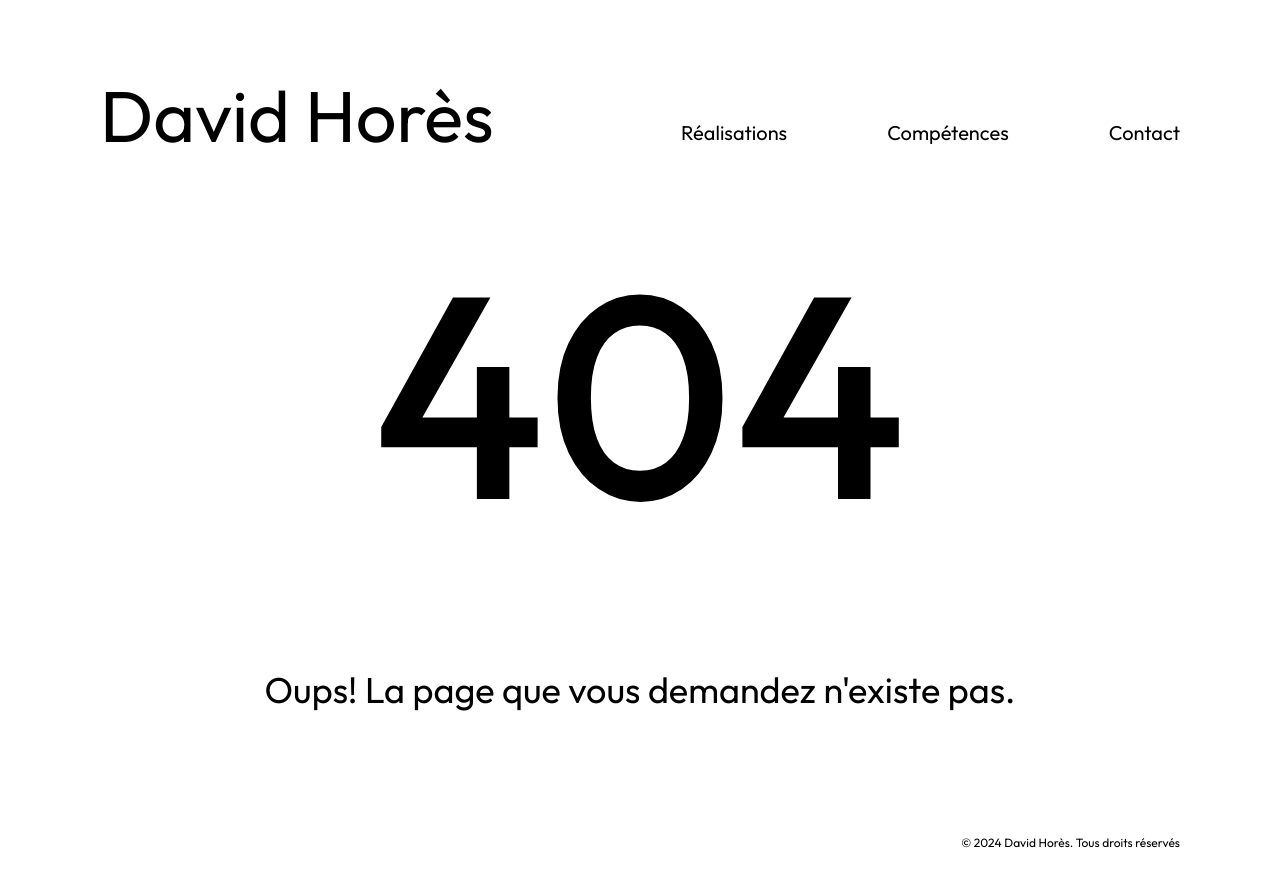
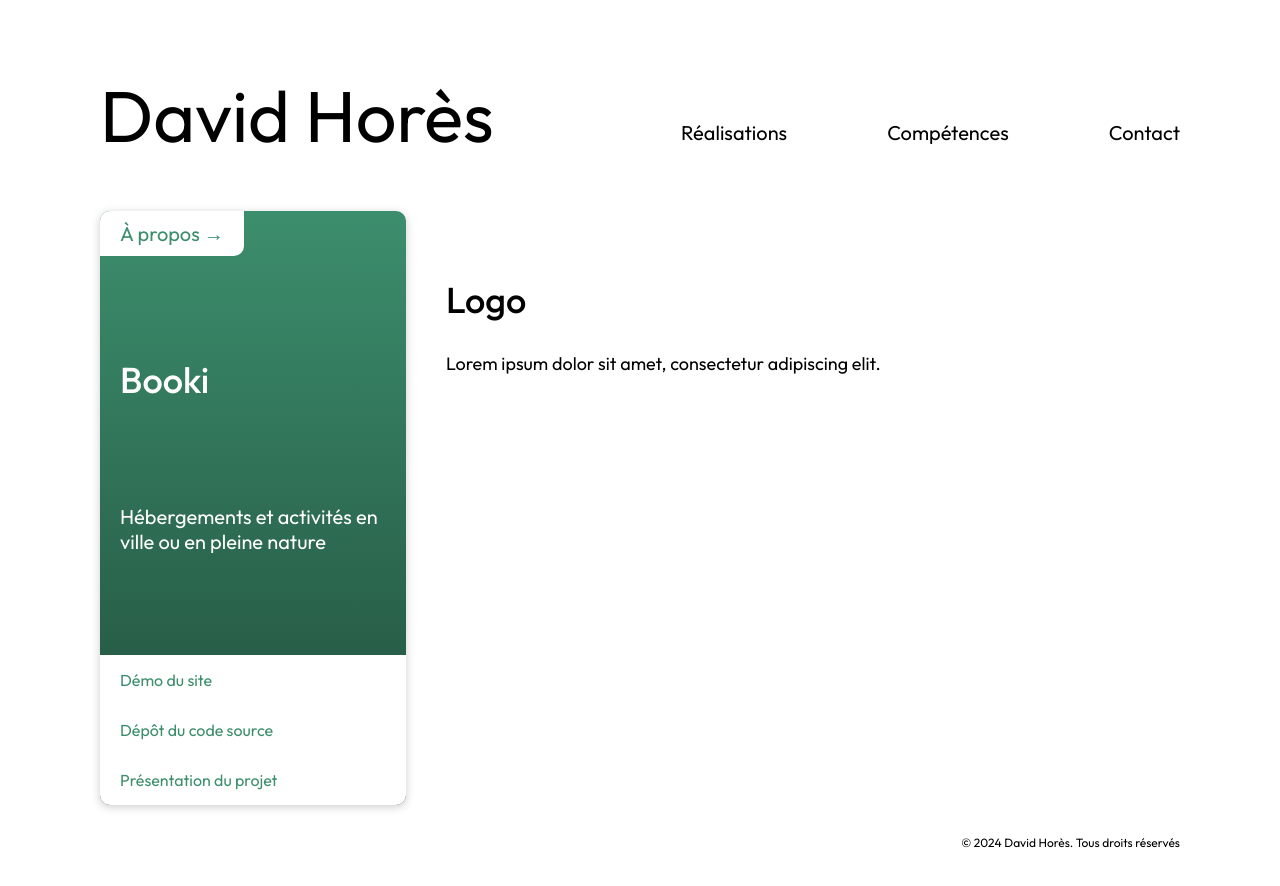
Before and after one commit to Dave25440/david-hores-portfolio, a React (Create React App) app: page /david-hores-portfolio/realisations/p2-booki in a window 1280 px wide. Before the commit this address had no page. Shown: the top 886 px of the page. Built offline with nearby package versions, Linux system fonts and the light colour scheme.

Commit message:
Create Project page with SCSS Module stylesheet and add it to AppRouter

```diff
--- a/src/components/AppRouter/index.jsx
+++ b/src/components/AppRouter/index.jsx
@@ -4,6 +4,7 @@ import Home from "../../pages/Home";
 import Projects from "../../pages/Projects";
 import Skills from "../../pages/Skills";
 import Contact from "../../pages/Contact";
+import Project from "../../pages/Project";
 import Career from "../../pages/Career";
 import Error from "../Error";
 
@@ -26,6 +27,10 @@ const AppRouter = () => {
                         element={<Contact />}
                     />
                     <Route
+                        path="/david-hores-portfolio/realisations/:id"
+                        element={<Project />}
+                    />
+                    <Route
                         path="/david-hores-portfolio/formation"
                         element={<Career />}
                     />
--- /dev/null
+++ b/src/pages/Project/Project.module.scss
@@ -0,0 +1,33 @@
+@use "../../styles/_mixins";
+@use "../../styles/_variables";
+
+.project {
+    @include mixins.grid(1fr 2.4fr, auto);
+
+    &__section {
+        @include mixins.grid(auto, 1fr 1.4fr);
+    }
+
+    &__top {
+        @include mixins.grid(2.2fr 1fr, auto);
+    }
+
+    &__introduction {
+        align-self: center;
+        margin-right: 20px;
+    }
+
+    &__title {
+        @include mixins.text-style(variables.$color-secondary, 2.25rem, 500);
+    }
+
+    &__text {
+        text-align: justify;
+        margin-top: 30px;
+        @include mixins.text-style(variables.$color-secondary, 1.125rem, 400);
+    }
+
+    &__bottom {
+        @include mixins.grid(repeat(2, 1fr), auto);
+    }
+}
--- /dev/null
+++ b/src/pages/Project/index.jsx
@@ -0,0 +1,40 @@
+import { useEffect } from "react";
+import { useParams, useNavigate } from "react-router-dom";
+import styles from "./Project.module.scss";
+import projects from "../../data/projects.json";
+import About from "../../components/About";
+
+const Project = () => {
+    const { id } = useParams();
+    const navigate = useNavigate();
+    const project = projects.find((project) => project.id === id);
+
+    useEffect(() => {
+        project
+            ? (document.title = `David Horès, Développeur Web - ${project.title} : ${project.subtitle}`)
+            : navigate("/david-hores-portfolio/erreur");
+    }, [project, navigate]);
+
+    return (
+        project && (
+            <div key={project.id} className={styles.project}>
+                <About project {...project} />
+                <section className={styles.project__section}>
+                    <div className={styles.project__top}>
+                        <div className={styles.project__introduction}>
+                            <h2 className={styles.project__title}>
+                                {project.logo}
+                            </h2>
+                            <p className={styles.project__text}>
+                                {project.description}
+                            </p>
+                        </div>
+                    </div>
+                    <div className={styles.project__bottom}></div>
+                </section>
+            </div>
+        )
+    );
+};
+
+export default Project;
```
